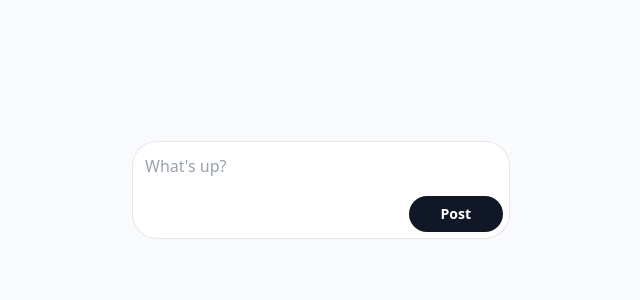
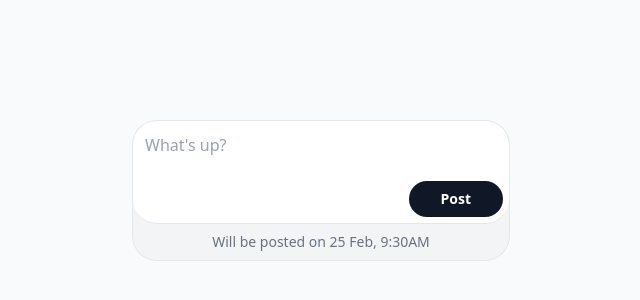
Before and after one commit to olashipsjs/schedule-post, a React (Vite) app: page / in a window 1280 px wide. Shown: the part 210-510 px from the top of the page, without its empty margins (319-959 px from the left). Built offline with nearby package versions, Linux system fonts and the light colour scheme.

Commit message:
Jan 24, 2025, 11:39 PM

```diff
--- a/src/App.tsx
+++ b/src/App.tsx
@@ -15,10 +15,19 @@ const App = () => {
           >
             <Form>
               <Field name='message'>
-                <Field.Sheet className={twMerge('rounded-3xl flex-col')}>
-                  <Textarea placeholder={"What's up?"} />
-                  <div className='flex gap-2 items-center justify-end p-1.5'>
-                    <Button>Post</Button>
+                <Field.Sheet
+                  className={twMerge('rounded-3xl flex-col bg-gray-100')}
+                >
+                  <div className='bg-white rounded-3xl overflow-clip border-b border-b-gray-200'>
+                    <Textarea placeholder={"What's up?"} />
+                    <div className='flex gap-2 items-center justify-end p-1.5'>
+                      <Button>Post</Button>
+                    </div>
+                  </div>
+                  <div className='p-2'>
+                    <p className='text-center text-gray-500 text-sm font-medium'>
+                      Will be posted on 25 Feb, 9:30AM
+                    </p>
                   </div>
                 </Field.Sheet>
               </Field>
```
